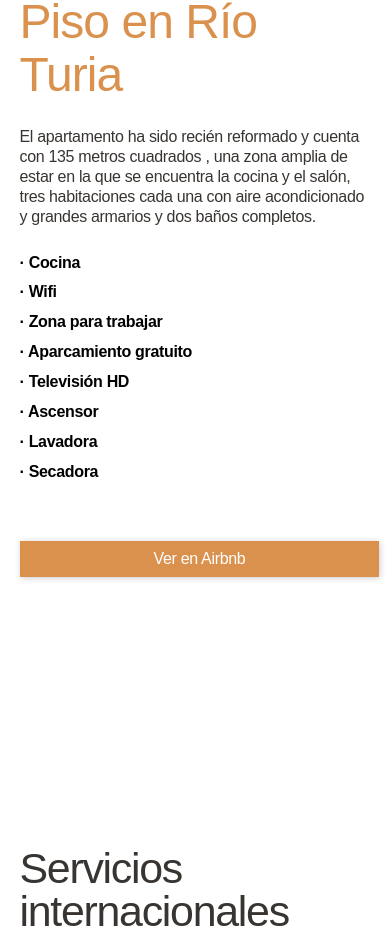
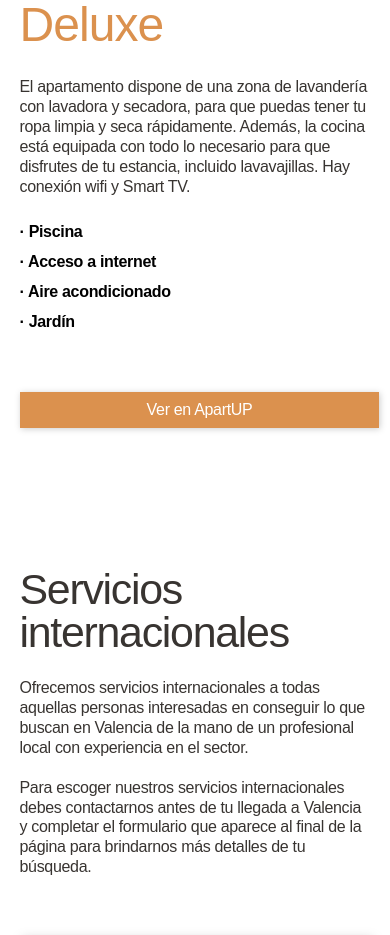
Before and after one commit to xbirks/theplace, a Next.js app: page / in a window 390 px wide. Shown: the part 2049-2984 px from the top of the page. Built offline with nearby package versions, Linux system fonts and the light colour scheme; a web font is replaced by a local one.

Commit message:
ajustados las distancias entre los objetos

```diff
--- a/src/app/components/inmuebles-index/inmuebles-padre.jsx
+++ b/src/app/components/inmuebles-index/inmuebles-padre.jsx
@@ -14,6 +14,15 @@ import PisoCentro from '../../assets/img/airbnb-piso-centro-1.jpg'
 
 const datosInmuebles = [
     {
+        src: 'https://www.apartup.com/alquiler-larga-estancia/fotos/2/1645724983a00c8600d3e42bb93ab8b7d5de19e260/1645725029650f31554349d17c75a1af45b8eda95e.jpg',
+        alt:'imagen piso Carrasqueta Deluxe',
+        titulo: 'Carrasqueta Deluxe',
+        descripcion: 'El apartamento dispone de una zona de lavandería con lavadora y secadora, para que puedas tener tu ropa limpia y seca rápidamente. Además, la cocina está equipada con todo lo necesario para que disfrutes de tu estancia, incluido lavavajillas. Hay conexión wifi y Smart TV.',
+        caracteristicas: ['Piscina', 'Acceso a internet', 'Aire acondicionado', 'Jardín'],
+        boton: 'Ver en ApartUP',
+        link: 'https://www.airbnb.es/rooms/44134906?viralityEntryPoint=1&unique_share_id=00DC64BD-F83C-47FA-9F14-19951CA89278&slcid=b228000452164a7683c36b3cc03684b7&s=76&feature=share&adults=1&channel=native&slug=b4EcRa95&source_impression_id=p3_1720377406_P31ntwIDyTxE94cL',
+    },
+    {
         src: PisoTuria,
         alt:'imagen piso Rio Turia',
         titulo: 'Piso en Río Turia',
@@ -27,15 +36,6 @@ const datosInmuebles = [
         'Secadora',],
         boton: 'Ver en Airbnb',
         link: 'https://www.airbnb.es/rooms/810254726997200920?viralityEntryPoint=1&unique_share_id=6B662A9F-207B-4E31-8C96-4573EAA60210&slcid=544585e07fd04e3492e36d10ff2d728b&s=76&feature=share&adults=1&channel=native&slug=AG72bYxC&source_impression_id=p3_1719665788_P3SpCkZY0yKRDemp',
-    },
-    {
-        src: 'https://www.apartup.com/alquiler-larga-estancia/fotos/2/1645724983a00c8600d3e42bb93ab8b7d5de19e260/1645725029650f31554349d17c75a1af45b8eda95e.jpg',
-        alt:'imagen piso Carrasqueta Deluxe',
-        titulo: 'Carrasqueta Deluxe',
-        descripcion: 'El apartamento dispone de una zona de lavandería con lavadora y secadora, para que puedas tener tu ropa limpia y seca rápidamente. Además, la cocina está equipada con todo lo necesario para que disfrutes de tu estancia, incluido lavavajillas. Hay conexión wifi y Smart TV.',
-        caracteristicas: ['Piscina', 'Acceso a internet', 'Aire acondicionado', 'Jardín'],
-        boton: 'Ver en ApartUP',
-        link: 'https://www.airbnb.es/rooms/44134906?viralityEntryPoint=1&unique_share_id=00DC64BD-F83C-47FA-9F14-19951CA89278&slcid=b228000452164a7683c36b3cc03684b7&s=76&feature=share&adults=1&channel=native&slug=b4EcRa95&source_impression_id=p3_1720377406_P31ntwIDyTxE94cL',
     },
     {
         src: PisoCentro,
--- a/src/app/components/interes-index/interes-item.jsx
+++ b/src/app/components/interes-index/interes-item.jsx
@@ -10,12 +10,12 @@ function InteresItem({imagen, alt, fecha, titulo, enlace}){
             <div className="interes__item-data">
                 <p>{fecha}</p>
                 <h3>{titulo}</h3>
-                <StandardButton
+            </div>
+            <StandardButton
                     link={enlace}
                     title="Leer noticia"
                     style=""
                 />
-            </div>
         </div>
     );
 }
--- a/src/app/components/internacionales-index/internacionales-padre.jsx
+++ b/src/app/components/internacionales-index/internacionales-padre.jsx
@@ -23,13 +23,13 @@ const datosInternacionales = [
         imagen: TarjetaIcon,
         alt:'icono de una tarjeta',
         titulo: 'Gestión de visado',
-        descripcion: 'Contacta con nuestro estudio de abogados de extranjería de confianza .',
+        descripcion: 'Ponte en contacto con nuestro estudio de abogados de extranjería de confianza para gestionar tu visado.',
     },
     {
         imagen: FurgoIcon,
         alt:'icono de una furgoneta',
-        titulo: 'Traslados',
-        descripcion: 'Desplázate cómodamente desde cualquier ciudad, nosotros lo coordinaremos.',
+        titulo: 'Traslados y desplazamientos',
+        descripcion: 'Desplázate de manera cómoda y sin preocupaciones desde cualquier ciudad, nos encargaremos de coordinar todos los detalles.',
     },
     {
         imagen: ContratoIcon,
@@ -41,12 +41,12 @@ const datosInternacionales = [
         imagen: CarteraIcon,
         alt:'icono de una cartera',
         titulo: 'Asesoramiento legal integral',
-        descripcion: 'Orientación en cuestiones legales y sucesorias para tranquilidad futura.',
+        descripcion: 'Brindamos orientación experta en cuestiones legales y sucesorias, para que disfrutes de una tranquilidad futura.',
     },
     {
         imagen: OtrosIcon,
         alt:'icono de una lupa buscando',
-        titulo: 'Otros',
+        titulo: 'Otros servicios',
         descripcion: 'Somos tu contacto de confianza para cualquier cosa que necesites, solo tienes que contactarnos y nos pondremos en marcha.',
     },
     // Añade más objetos para más inmuebles
--- a/src/app/style.scss
+++ b/src/app/style.scss
@@ -56,7 +56,7 @@ $bird-yellow: #383431;
 $pee-yellow: #E7E4DD;
 $black-place: #383431;
 $marine-place: #DB914E;
-$bright-blue: #00D3B9;
+$bright-blue: #bc4618;
 $white-place: #FFFFFF;
 $neue : neue-haas-unica, Arial, Helvetica, sans-serif;
 $human : "Hanuman", Arial, Helvetica, sans-serif;
@@ -897,6 +897,7 @@ button {
 }
 
 .interes__master-item {
+    position: relative;
     border-radius: none;
     background: #F5F5F5;
     box-shadow: 3px 3px 9.3px 0px rgba(0, 0, 0, 0.25);
@@ -953,10 +954,10 @@ button {
     transition: $transition-short;
 }
 
-.interes__item-data .master_button{
+.interes__master-item .master_button{
     position: absolute;
-    bottom: -100px;
-    right: 24px;
+    bottom: 25px;
+    right: 25px;
 }
 
 
@@ -1312,6 +1313,11 @@ button {
         height: 230px;
     }
 
+    .footer__master .footer__enlaces {
+        margin-left: 0px;
+        grid-template-columns: repeat(auto-fit, minmax(100px, 226px));
+    }
+
     .footer__master .footer__enlaces a {
         text-align: center;
     }
@@ -1408,7 +1414,7 @@ button {
 
     .inmuebles__datos{
         height: auto;
-        padding: 12px 0px 80px 0px;
+        padding: 12px 0px 0px 0px;
 
         ul{
             display: grid;
@@ -1509,7 +1515,7 @@ button {
 
 
     .section__master{
-        margin-top: 190px;
+        margin-top: 140px;
 
         h2{
             font-size: 11vw;
@@ -1517,6 +1523,14 @@ button {
         }
 
 
+    }
+
+    .nosotros__master, .footer__master{
+        margin-top: 140px;
+    }
+
+    .interes__master{
+        margin-top: 180px;
     }
 
     .interes__master, .faq__master{
@@ -1638,8 +1652,22 @@ button {
         height: 240px;
     }
 
-}
-
+    .reloj__master .reloj__lugar {
+        margin-left: 0px;
+    }
+
+    .footer__child-1 {
+         margin-top: 0px;
+    }
+
+}
+
+
+@media only screen and (max-width: 527px){
+    .footer__child-1 {
+        margin-top: 20px;
+   }
+}
 
 @media only screen and (max-width: 500px){
 
@@ -1660,6 +1688,7 @@ button {
 
     .nosotros__form-aviso{
         position: inherit;
+        color: $white-place;
     }
 
     .footer__master .footer__services-first {
```
Also changed, not shown: src/app/assets/icon/instagram.svg.
